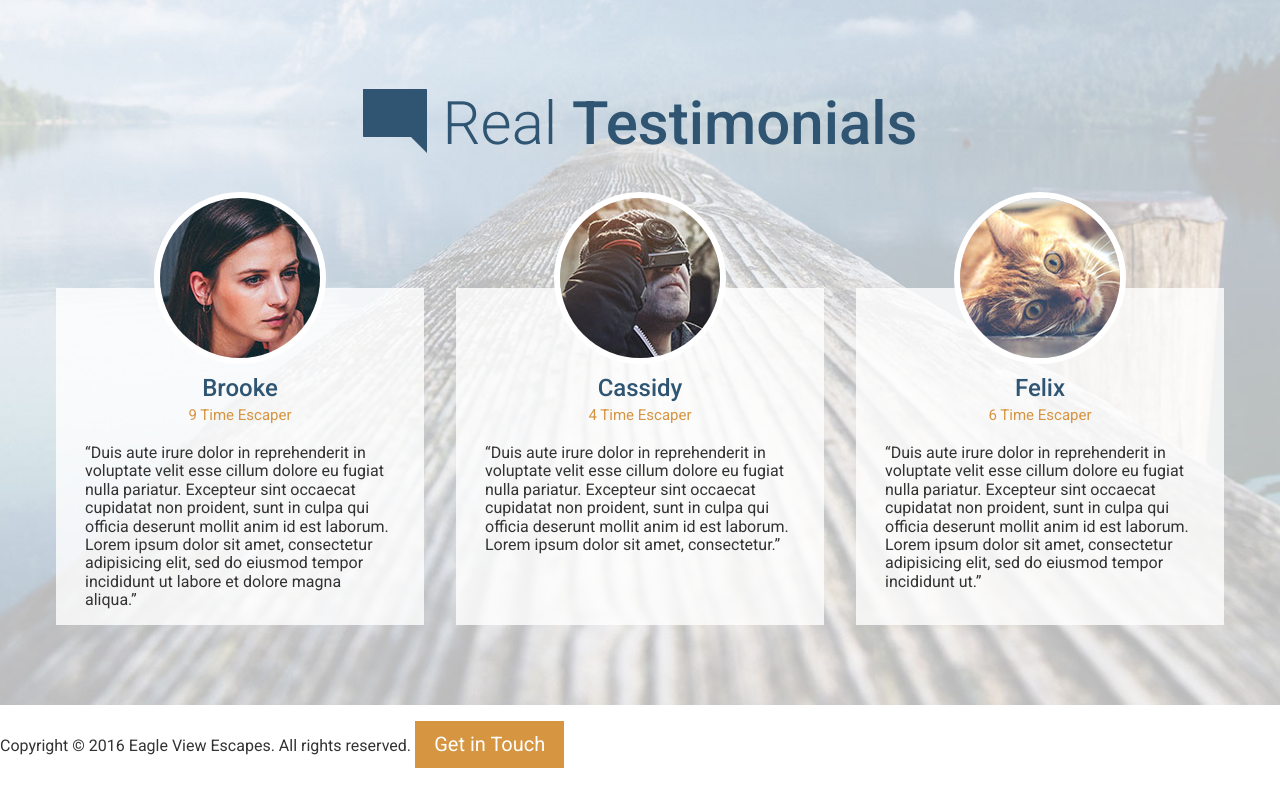
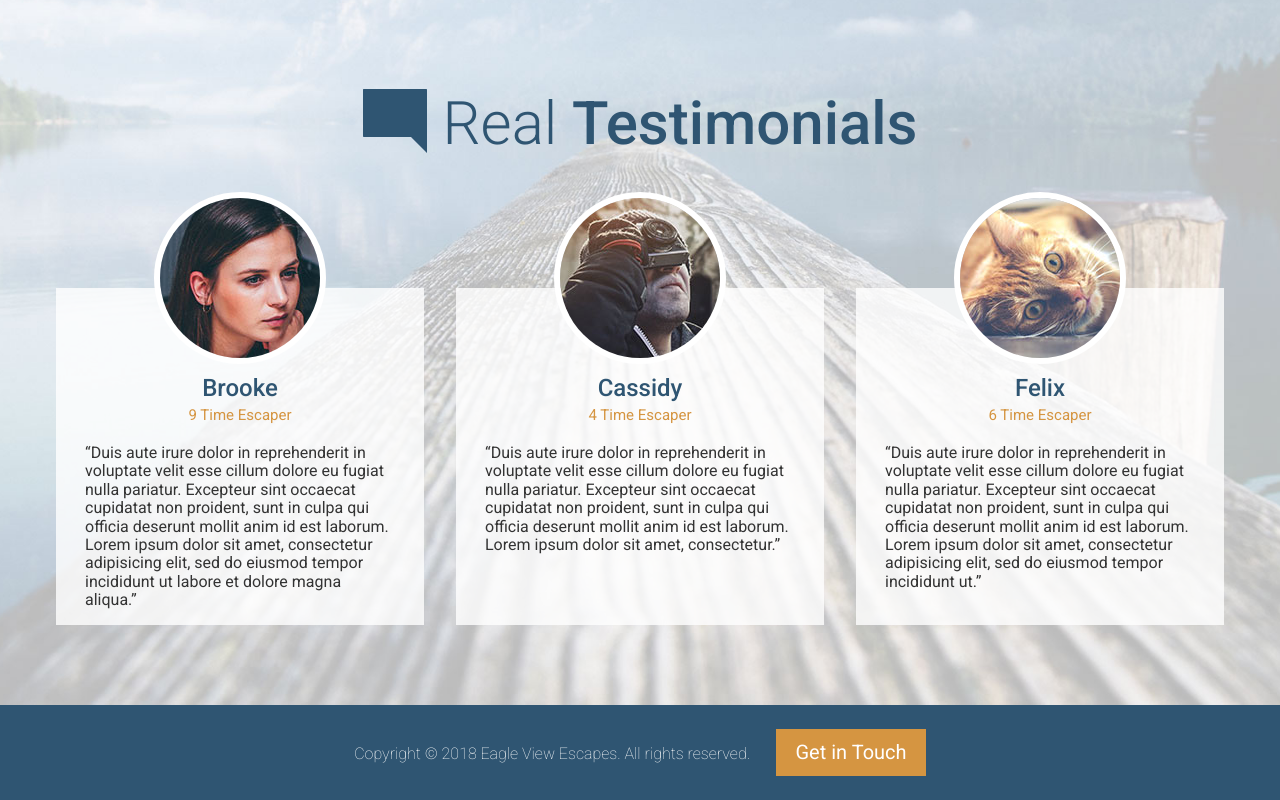
Before and after one commit to StephanOrgiazzi/eagle-view-escapes, a website: page app/index.html in a window 1280 px wide. Shown: the part 3129-3929 px from the top of the page. Drawn offline with Linux system fonts and the light colour scheme.

Commit message:
styled footer

```diff
--- /dev/null
+++ b/app/assets/styles/modules/_site-footer.css
@@ -0,0 +1,24 @@
+.site-footer {
+    background-color: $mainBlue;
+    color: #fff;
+    padding: .5rem 0;
+    text-align: center;
+    font-weight: 200;
+
+    &__text {
+        display: block;
+        margin-bottom: 1rem;
+    }
+
+    .btn {
+        font-weight: 400;
+    }
+
+    @mixin atSmall {
+        &__text {
+            display: inline;
+            margin-bottom: 0;
+            margin-right: 1.4rem;
+        }
+    }
+}
--- a/app/assets/styles/styles.css
+++ b/app/assets/styles/styles.css
@@ -15,3 +15,4 @@
 @import "modules/_testimonial-container";
 @import "modules/_testimonial-item";
 @import "modules/_sprite";
+@import "modules/_site-footer";
--- a/app/index.html
+++ b/app/index.html
@@ -157,8 +157,10 @@
     </div>
   </div>
 
-  <footer>
-    <p>Copyright &copy; 2016 Eagle View Escapes. All rights reserved. <a href="#" class="btn btn--orange" >Get in Touch</a></p>
+  <footer class="site-footer">
+    <div class="wrapper">
+        <p>Copyright &copy; <script>document.write(new Date().getFullYear())</script> Eagle View Escapes. <span class="site-footer__text">All rights reserved.</span> <a href="#" class="btn btn--orange" >Get in Touch</a></p>
+    </div>
   </footer>
 </body>
 </html>
--- a/app/temp/styles/styles.css
+++ b/app/temp/styles/styles.css
@@ -1041,3 +1041,28 @@ Instead edit gulp/templates/sprite */
     background-position: 28.200668896321066% 99.86896551724138%;
     display: inline-block;
   }
+
+.site-footer {
+    background-color: #2f5572;
+    color: #fff;
+    padding: .5rem 0;
+    text-align: center;
+    font-weight: 200;
+}
+
+.site-footer__text {
+        display: block;
+        margin-bottom: 1rem;
+    }
+
+.site-footer .btn {
+        font-weight: 400;
+    }
+
+@media (min-width: 530px) {
+        .site-footer__text {
+            display: inline;
+            margin-bottom: 0;
+            margin-right: 1.4rem;
+        }
+    }
```
